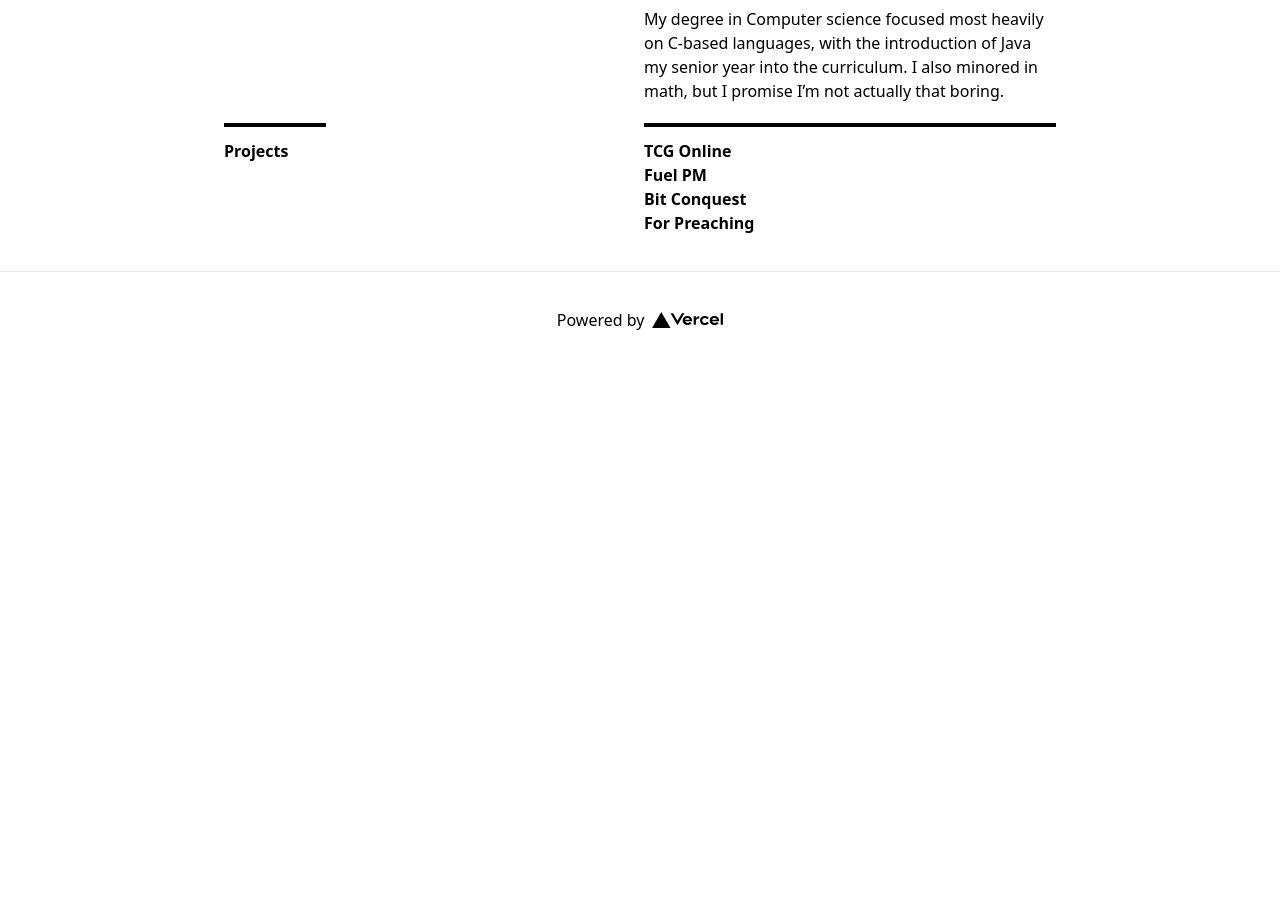
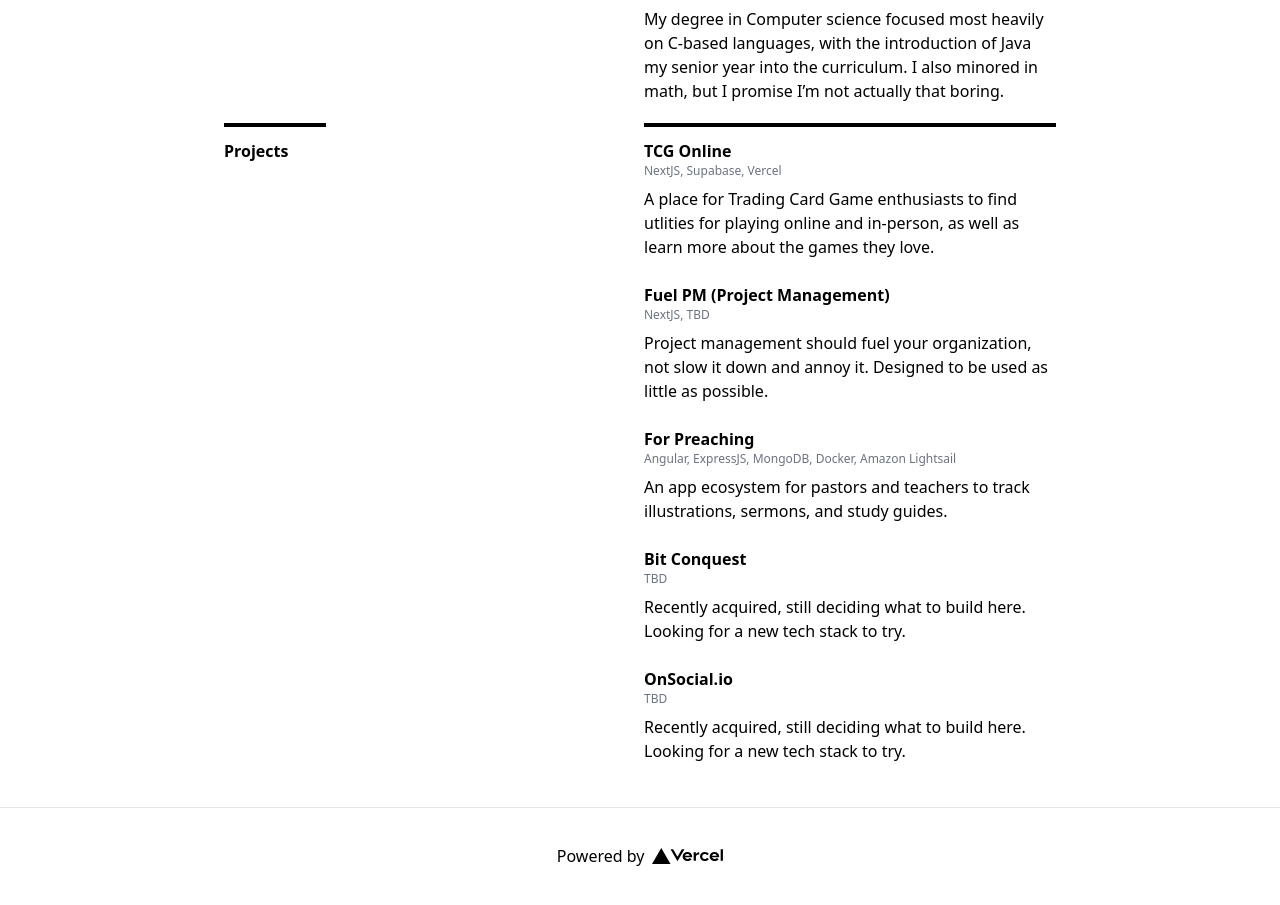
Before and after one commit to sam-huckaby/samhuckaby.com, a Next.js app: page / in a window 1280 px wide. Shown: the part 1121-2026 px from the top of the page. Before the commit the page ends 1496 px from the top, so only its background shows below. Built offline with nearby package versions, Linux system fonts and the light colour scheme.

Commit message:
Adjust projects section.

```diff
--- a/pages/index.js
+++ b/pages/index.js
@@ -63,11 +63,32 @@ export default function Home() {
         <div className={`${styles['label-top-border']} font-bold pt-3 pb-1`}>
           <p>Projects</p>
         </div>
-        <div className="border-t-4 border-black flex flex-col pt-3 pb-1">
-          <p className="font-bold">TCG Online</p>
-          <p className="font-bold">Fuel PM</p>
-          <p className="font-bold">Bit Conquest</p>
-          <p className="font-bold">For Preaching</p>
+        <div className="border-t-4 border-black flex flex-col">
+          <div className="pt-3 pb-1">
+            <div className="font-bold"><Link href="https://tcg.online/"><a className="font-bold hover:text-red-500">TCG Online</a></Link></div>
+            <div className="text-gray-500 text-xs">NextJS, Supabase, Vercel</div>
+            <div className="pt-2 pb-2">A place for Trading Card Game enthusiasts to find utlities for playing online and in-person, as well as learn more about the games they love.</div>
+          </div>
+          <div className="pt-3 pb-1">
+            <div className="font-bold"><Link href="https://www.fuelpm.com/"><a className="font-bold hover:text-red-500">Fuel PM (Project Management)</a></Link></div>
+            <div className="text-gray-500 text-xs">NextJS, TBD</div>
+            <div className="pt-2 pb-2">Project management should fuel your organization, not slow it down and annoy it. Designed to be used as little as possible.</div>
+          </div>
+          <div className="pt-3 pb-1">
+            <div className="font-bold"><Link href="https://sermons.forpreaching.com/"><a className="font-bold hover:text-red-500">For Preaching</a></Link></div>
+            <div className="text-gray-500 text-xs">Angular, ExpressJS, MongoDB, Docker, Amazon Lightsail</div>
+            <div className="pt-2 pb-2">An app ecosystem for pastors and teachers to track illustrations, sermons, and study guides.</div>
+          </div>
+          <div className="pt-3 pb-1">
+            <div className="font-bold"><Link href="https://www.bitconquest.com/"><a className="font-bold hover:text-red-500">Bit Conquest</a></Link></div>
+            <div className="text-gray-500 text-xs">TBD</div>
+            <div className="pt-2 pb-2">Recently acquired, still deciding what to build here. Looking for a new tech stack to try.</div>
+          </div>
+          <div className="pt-3 pb-1">
+            <div className="font-bold"><Link href="https://onsocial.io/"><a className="font-bold hover:text-red-500">OnSocial.io</a></Link></div>
+            <div className="text-gray-500 text-xs">TBD</div>
+            <div className="pt-2 pb-2">Recently acquired, still deciding what to build here. Looking for a new tech stack to try.</div>
+          </div>
         </div>
       </main>
 
```
